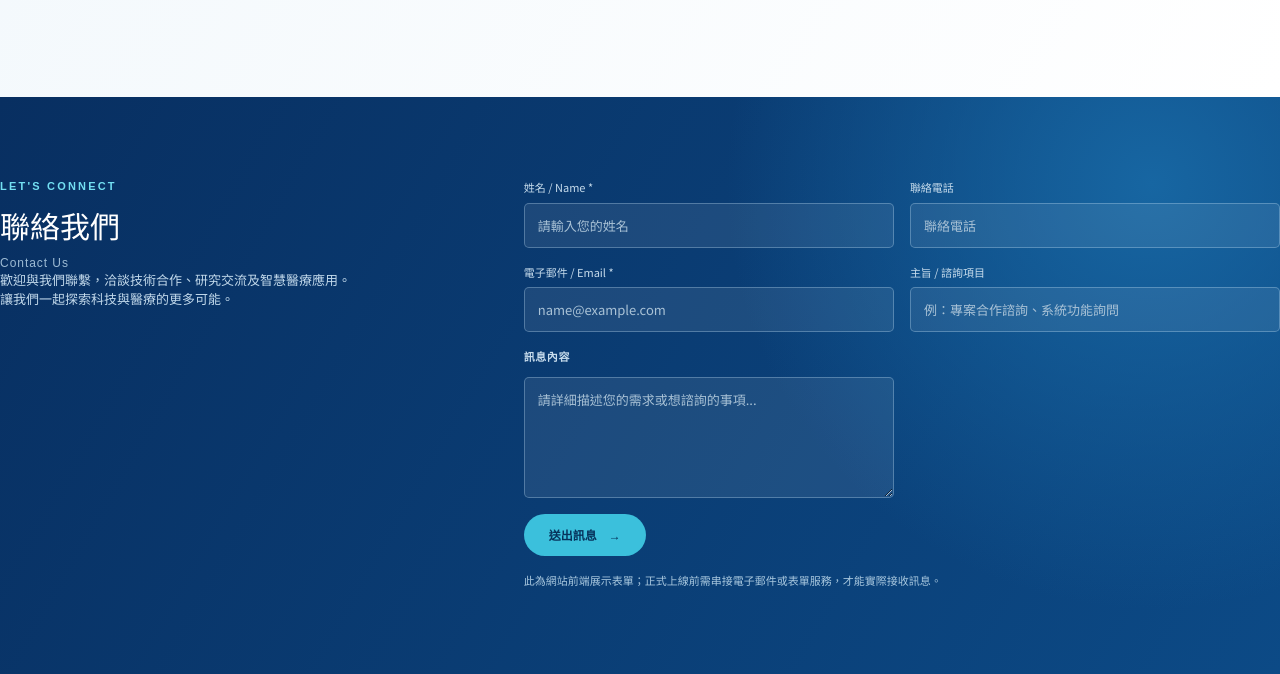
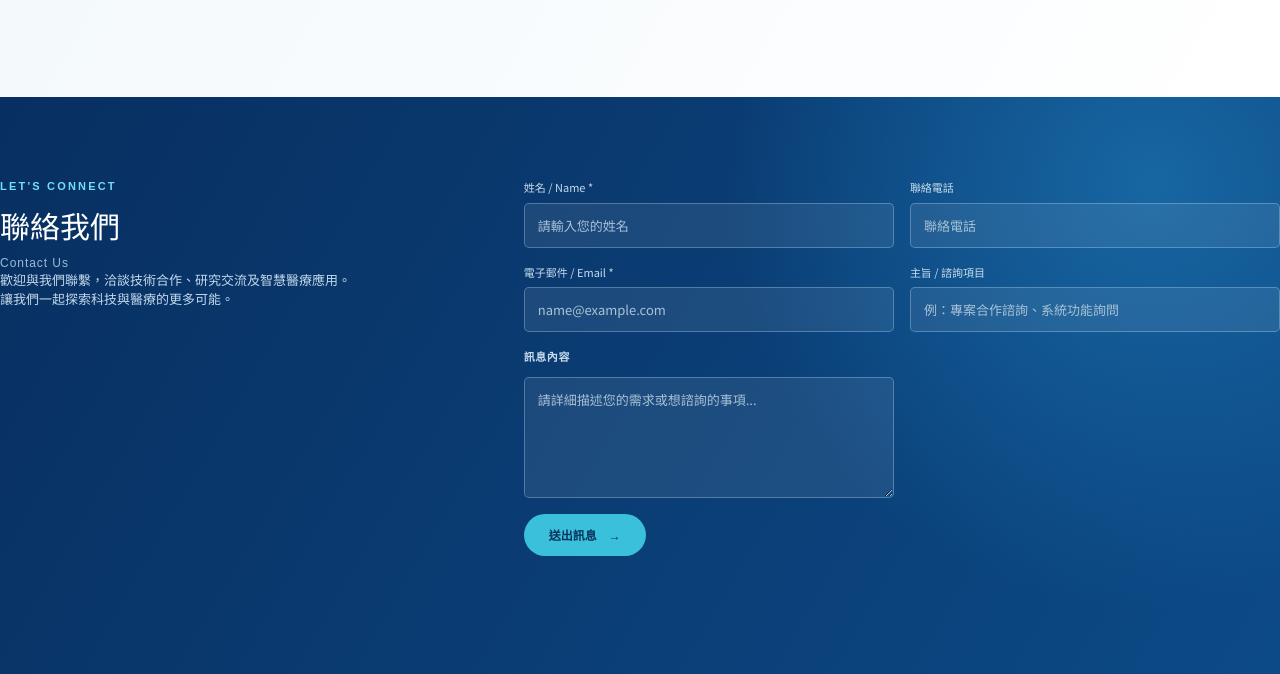
Before and after one commit to tenghani/InnovMind, a plain HTML site: page index.html in a window 1280 px wide. Shown: the part 2836-3510 px from the top of the page. Drawn offline with nearby package versions, Linux system fonts and the light colour scheme.

Commit message:
Remove form note about email integration
Removed instructional note from the form.

```diff
--- a/index.html
+++ b/index.html
@@ -597,7 +597,7 @@
         </div>
 <button class="submit" type="submit" id="submitBtn">送出訊息　→</button>
         <!-- <button class="button button-primary" type="submit" id="submitBtn"></button> -->
-        <div class="form-note" id="formNote">此為網站前端展示表單；正式上線前需串接電子郵件或表單服務，才能實際接收訊息。</div>
+        <div class="form-note" id="formNote"></div>
       </form>
     </div></section>
  <!-- 狀態二：送出成功畫面 (預設隱藏) -->
```
